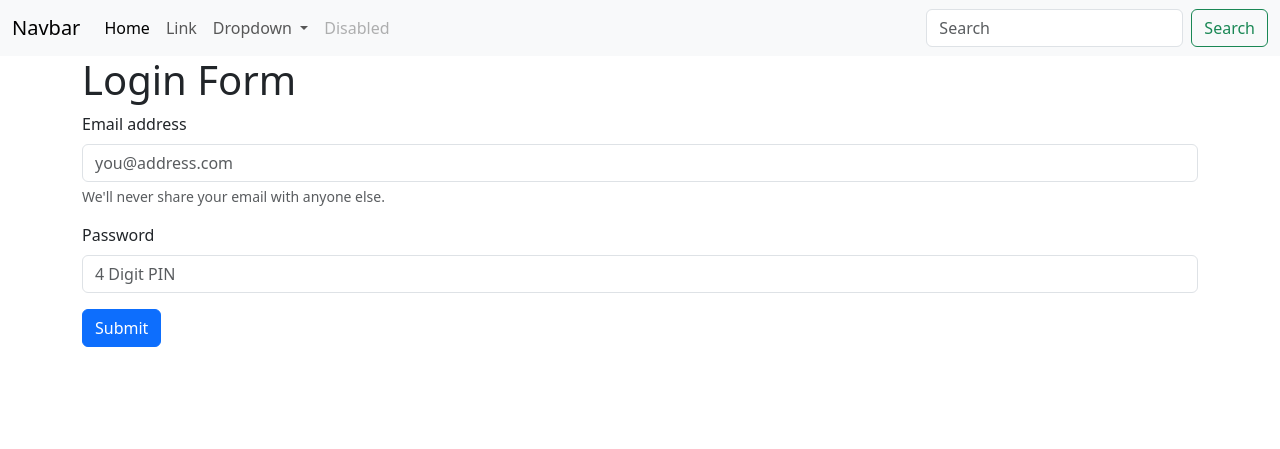
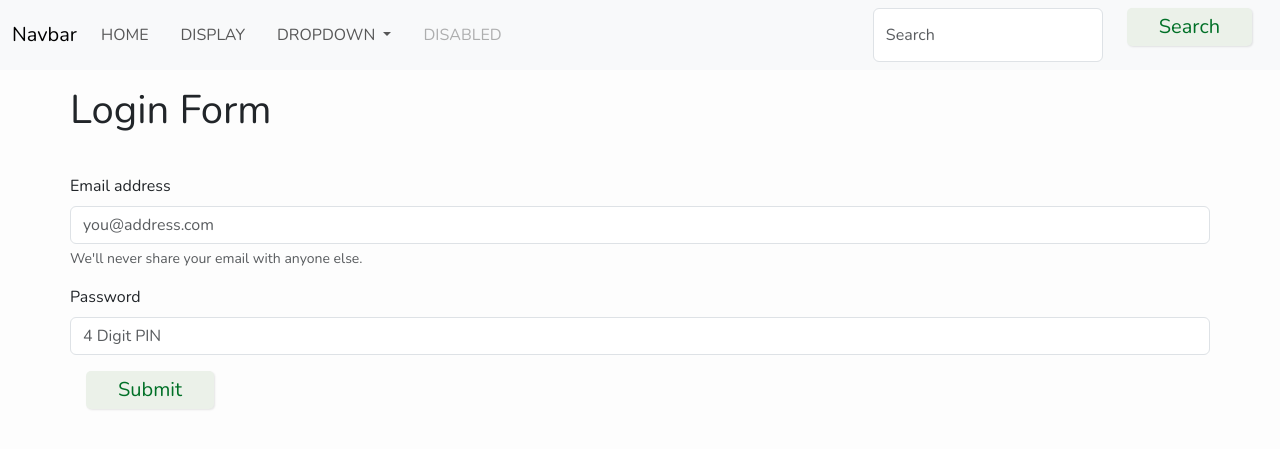
Before and after one commit to hdwyer-det/DemoWebApp, a Flask app: page / in a window 1280 px wide. Shown: the top 449 px of the page. Run offline with Flask 3, Linux system fonts and the light colour scheme; some libraries are stand-ins or nearby versions.

Commit message:
Continuing

```diff
--- a/main.py
+++ b/main.py
@@ -1,6 +1,7 @@
 from flask import Flask
 from flask import render_template
 from flask import request
+import database_interface as db
 
 # Global variables
 is_logged_in = False
@@ -8,19 +9,30 @@ is_logged_in = False
 # Create an instance of the Flask class in the app variable
 app = Flask(__name__)
 
-# Define the rout for the index page at domain root
+# Define the route for the index page at domain root
 @app.route("/", methods=["GET", "POST"])
+@app.route("/index.html", methods=["GET", "POST"])
 def index_page():
     global is_logged_in
     if request.method == "POST":
         email = request.form["email"]
         password = request.form["password"]
-        is_logged_in = True
-        app.logger.critical(f"{email} has logged in")
+        is_logged_in = db.check_login(email, password)
+        if is_logged_in:
+            app.logger.critical(f"{email} has logged in")
+        else:
+            app.logger.critical(f"{email} has failed to log in")
     else:
         is_logged_in = False
     return render_template("index.html", is_logged_in=is_logged_in), 200
 
+
+# Define the route for the display page
+@app.route("/display.html", methods=["GET"])
+def display_page():
+    return render_template("display.html"), 200
+
+
 # Initialise the Flask application
 if __name__ == "__main__":
     app.run(debug=True)
--- /dev/null
+++ b/static/css/style.css
@@ -0,0 +1,126 @@
+@import url("https://fonts.googleapis.com/css?family=Nunito:400,700&display=swap");
+
+* {
+  margin: 0;
+  padding: 0;
+  box-sizing: border-box;
+}
+
+body {
+  background: #fdfdfd;
+  font-family: "Nunito", sans-serif;
+  font-size: 1rem;
+}
+
+main {
+  max-width: 900px;
+  margin: auto;
+  padding: 0.5rem;
+  text-align: center;
+}
+
+nav {
+  display: flex;
+  justify-content: space-between;
+  align-items: center;
+}
+
+nav img {
+  height: 100px;
+}
+
+nav ul {
+  list-style: none;
+  display: flex;
+}
+
+nav li {
+  margin-right: 1rem;
+}
+
+nav ul li a {
+  text-decoration-line: none;
+  text-transform: uppercase;
+  color: #393b45;
+}
+
+nav ul li a:hover {
+  color: #14e6dd;
+}
+
+nav h1 {
+  color: #106d69;
+  margin-bottom: 0.5rem;
+}
+
+.container {
+  display: grid;
+  grid-template-columns: repeat(auto-fit, minmax(15rem, 1fr));
+  grid-gap: 1rem;
+  justify-content: center;
+  align-items: center;
+  margin: auto;
+  padding: 1rem 0;
+}
+
+.card {
+  display: flex;
+  align-items: center;
+  flex-direction: column;
+  width: 17rem;
+  background: #fff;
+  box-shadow: 0 10px 20px rgba(0, 0, 0, 0.19), 0 6px 6px rgba(0, 0, 0, 0.23);
+  border-radius: 10px;
+  margin: auto;
+  overflow: hidden;
+}
+
+.card-image {
+  width: 100%;
+  height: 15rem;
+  object-fit: cover;
+}
+
+.card-name {
+  color: #222;
+  font-weight: 700;
+  text-transform: capitalize;
+  font-size: 1.1rem;
+  margin-top: 0.5rem;
+}
+
+.card-about {
+  text-overflow: ellipsis;
+  width: 15rem;
+  white-space: nowrap;
+  overflow: hidden;
+  margin-bottom: 1rem;
+}
+
+.btn {
+  border: none;
+  background: none;
+  border-radius: 5px;
+  box-shadow: 1px 1px 2px rgba(21, 21, 21, 0.1);
+  cursor: pointer;
+  font-size: 1.25rem;
+  margin: 0 1rem;
+  padding: 0.25rem 2rem;
+  transition: all 0.25s ease-in-out;
+  background: hsl(110, 21%, 93%);
+  color: hsl(141, 100%, 22%);
+  margin-bottom: 1rem;
+}
+
+.btn:focus,
+.btn:hover {
+  box-shadow: 1px 1px 2px rgba(21, 21, 21, 0.2);
+  background: hsl(111, 21%, 86%);
+}
+
+.about-container {
+  font-size: 1.25rem;
+  margin-top: 2rem;
+  text-align: justify;
+  text-justify: inter-word;
+}
--- a/templates/layout.html
+++ b/templates/layout.html
@@ -5,6 +5,7 @@
     <meta name="viewport" content="width=device-width, initial-scale=1">
     <title>Learning Flask</title>
     <link href="static/css/bootstrap.min.css" rel="stylesheet">
+    <link rel="stylesheet" href="static/css/style.css" />
   </head>
   <body>
     {% include "partials/menu.html" %}
--- a/templates/partials/login_form.html
+++ b/templates/partials/login_form.html
@@ -4,6 +4,8 @@
             <h1>Login Form</h1>
         </div>
     </div>
+</div>
+<div class="container">
     <div class="row">
         <form method="POST">
             <div class="mb-3">
--- a/templates/partials/menu.html
+++ b/templates/partials/menu.html
@@ -7,10 +7,10 @@
       <div class="collapse navbar-collapse" id="navbarSupportedContent">
         <ul class="navbar-nav me-auto mb-2 mb-lg-0">
           <li class="nav-item">
-            <a class="nav-link active" aria-current="page" href="#">Home</a>
+            <a class="nav-link" href="index.html">Home</a>
           </li>
           <li class="nav-item">
-            <a class="nav-link" href="#">Link</a>
+            <a class="nav-link" href="display.html">Display</a>
           </li>
           <li class="nav-item dropdown">
             <a class="nav-link dropdown-toggle" href="#" role="button" data-bs-toggle="dropdown" aria-expanded="false">
```
Also changed, not shown: database_interface.py (added, +15 -0 lines), templates/display.html (added, +77 -0 lines), .database/database.db (added), .database/sql statements.txt (added).
